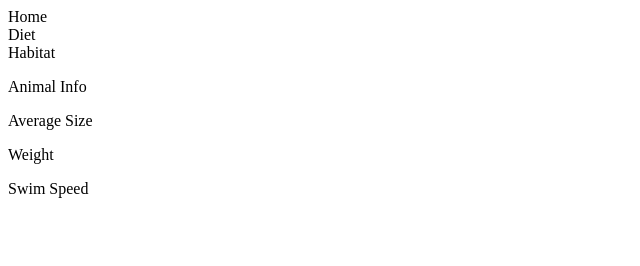
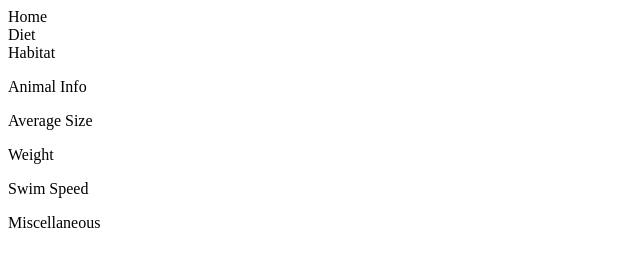
Before and after one commit to philipjku/03_One_Page_Website, a plain HTML site: page index.html in a window 1280 px wide. Shown: the whole page, without its empty margins (0-640 px from the left). Drawn offline with Linux system fonts and the light colour scheme.

Commit message:
Update index.html

```diff
--- a/index.html
+++ b/index.html
@@ -17,6 +17,7 @@
         <p>Average Size</p>
         <p>Weight</p>
         <p>Swim Speed</p>
+        <p>Miscellaneous</p>
       </div>
     </div>
     <div class="main"></div>
```
